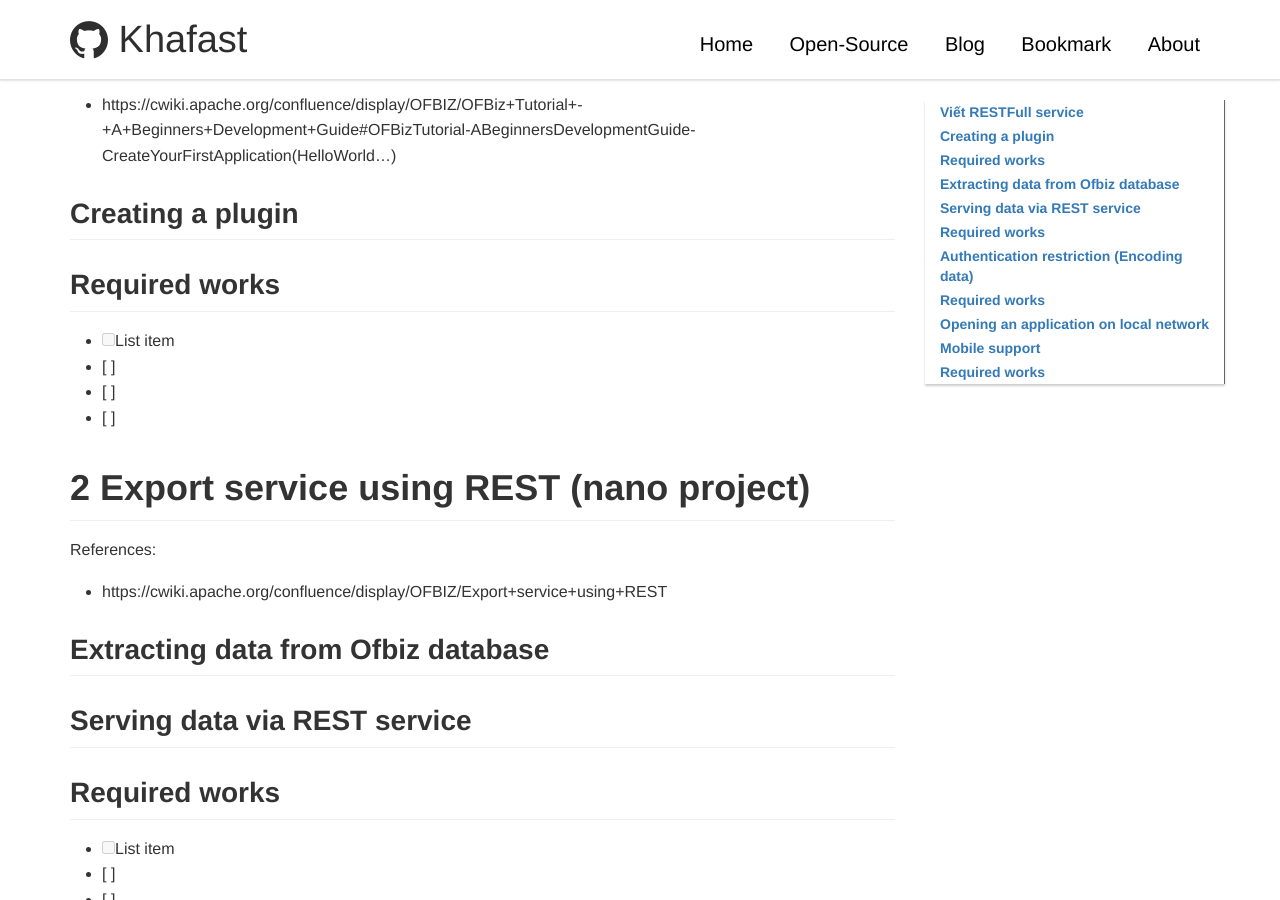
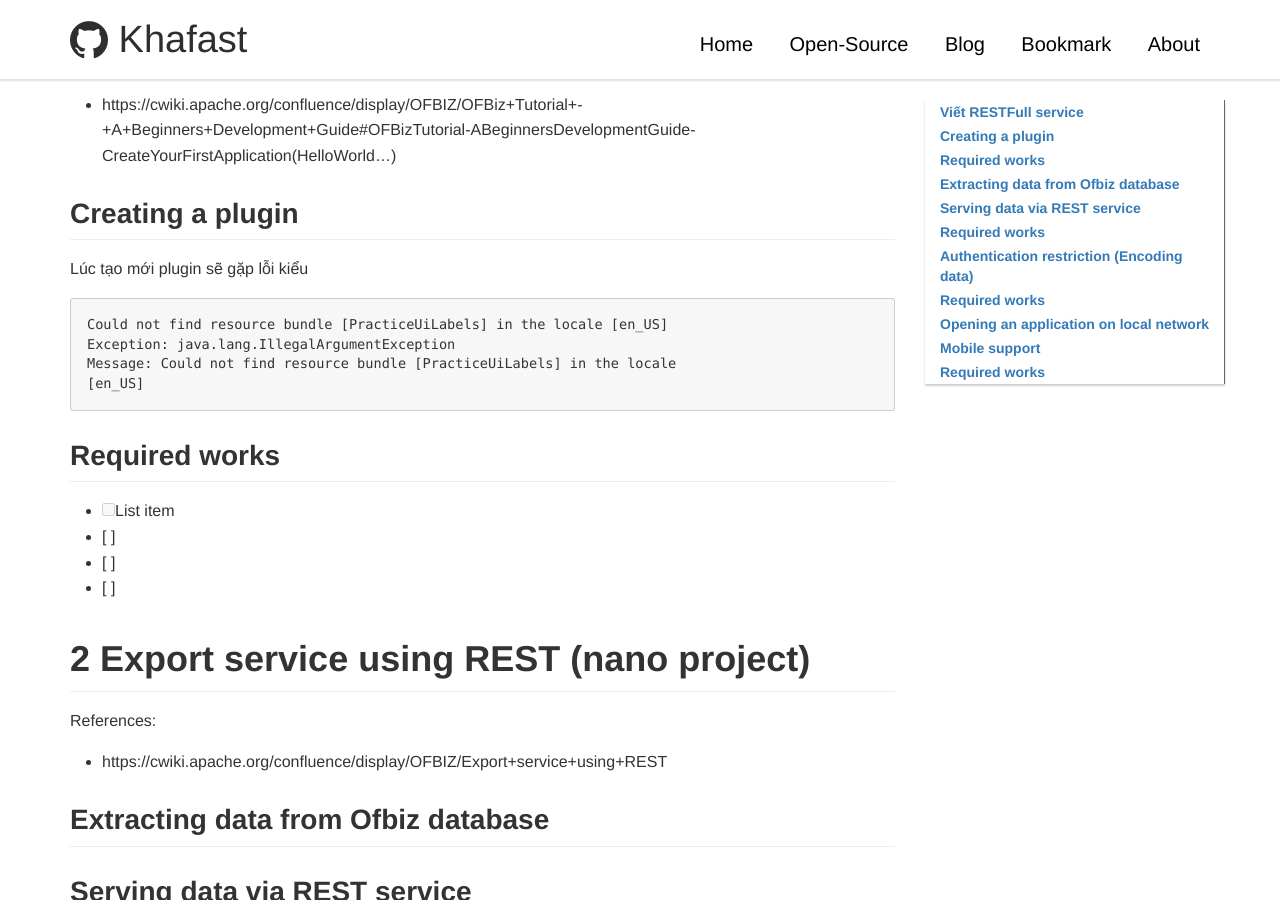
Before and after one commit to khafast/khafast.github.io, a Jekyll site: the page built from _posts/2018/2019-01-05-Apache-Ofbiz-overview.md, in a window 1280 px wide and 900 px high, scrolled down 1062 px. Built offline with Jekyll 4.4.1, drawn with Linux system fonts in a browser that asks for light colours; our own code applies the rules of GitHub Pages for plain Markdown files; comment, search, counter and statistics services are not loaded.

Commit message:
_posts/2018/2019-01-05-Apache-Ofbiz-overview.md updated from https://stackedit.io/

````diff
--- a/_posts/2018/2019-01-05-Apache-Ofbiz-overview.md
+++ b/_posts/2018/2019-01-05-Apache-Ofbiz-overview.md
@@ -33,6 +33,14 @@ References:
  -  https://cwiki.apache.org/confluence/display/OFBIZ/OFBiz+Tutorial+-+A+Beginners+Development+Guide#OFBizTutorial-ABeginnersDevelopmentGuide-CreateYourFirstApplication(HelloWorld...)
 
 ## Creating a plugin
+
+Lúc tạo mới plugin sẽ gặp lỗi kiểu
+```
+Could not find resource bundle [PracticeUiLabels] in the locale [en_US]
+Exception: java.lang.IllegalArgumentException
+Message: Could not find resource bundle [PracticeUiLabels] in the locale
+[en_US]
+```
 
 ## Required works
 
````
Also changed, not shown: other parts of _posts/2018/2019-01-05-Apache-Ofbiz-overview.md (+2 -1 lines).
